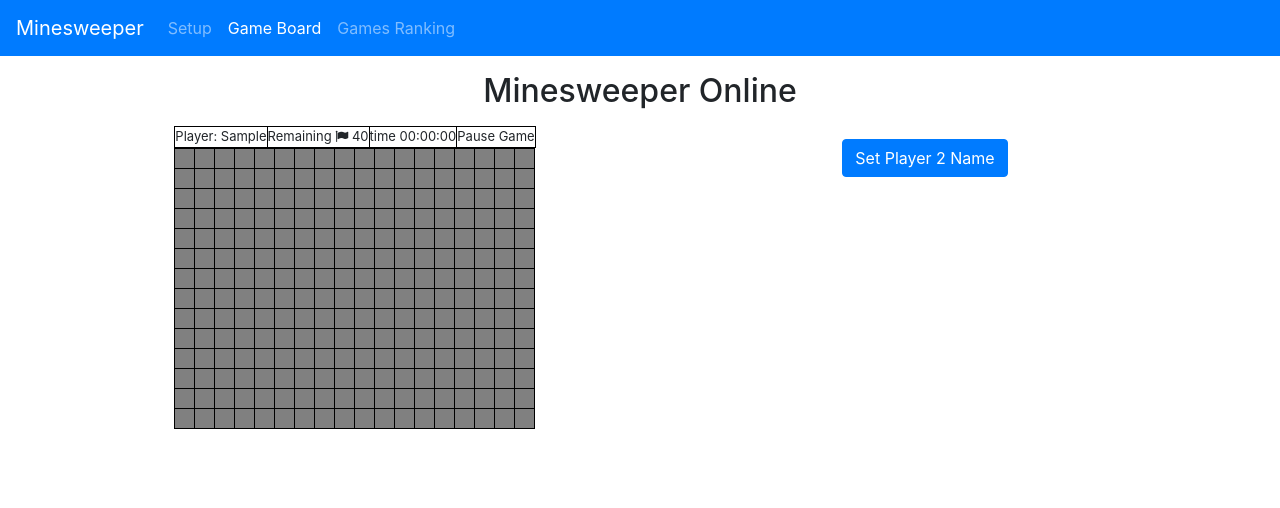
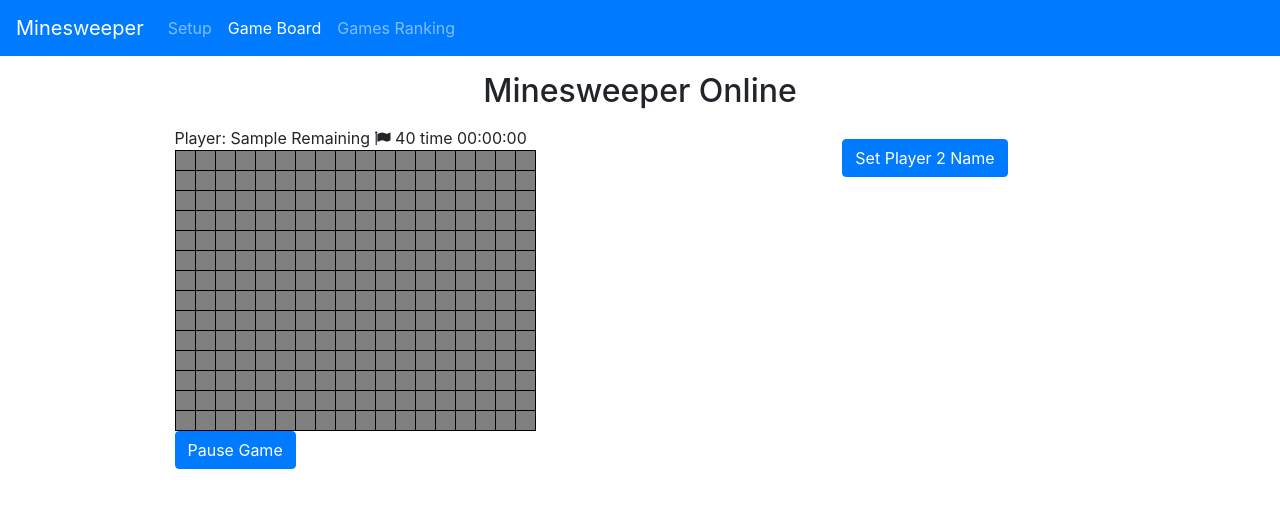
Before and after one commit to camposgaston/minesweeper, an Angular app: page /game-setup in a window 1280 px wide. Both pictures are taken after typing "Sample" into the empty fields and a click on the button "Save". Shown: the top 508 px of the page. Built offline with nearby package versions, Linux system fonts and the light colour scheme.

Commit message:
alert layouts with bootstrap grid system

```diff
--- a/src/app/components/minesweeper/minesweeper.component.html
+++ b/src/app/components/minesweeper/minesweeper.component.html
@@ -1,20 +1,9 @@
 <div class="container">
     <div class="row justify-content-center">
+
         <div class="col-12" *ngIf="gameStatus==='Ready' || gameStatus==='Playing'">
-
-            <div class="row justify-content-center">
-                <div class="col-12">
-                    <table>
-                        <tbody>
-                            <tr class="data">
-                                <td> Player: {{playerName}}</td>
-                                <td> Remaining <i class="fa fa-flag"></i> {{availableFlags}}</td>
-                                <td> time {{timerValue | showTime}}</td>
-                                <td (click)="pauseGame()">Pause Game</td>
-                            </tr>
-                        </tbody>
-                    </table>
-                </div>
+            <div class="row">
+                <div class="col-12 justify-content-center">Player: {{playerName}} Remaining <i class="fa fa-flag"></i> {{availableFlags}} time {{timerValue | showTime}} </div>
             </div>
 
             <table>
@@ -25,36 +14,41 @@
                     </tr>
                 </tbody>
             </table>
+            <div class="row justify-content-center">
+                <div class="col-12 justify-content-center"><button type="button alert-button block" class="btn btn-primary" (click)="pauseGame()">Pause Game</button></div>
+            </div>
         </div>
 
 
         <div *ngIf="gameStatus==='Finished'" class="col-12 d-flex justify-content-center alert" [ngClass]="{'alert-success': solved,'alert-danger':!solved}" role="alert">
-            <table>
-                <tr>
-                    <td>
-                        <span *ngIf="solved">Congratulations!!!! you won level {{level}} in {{timerValue | showTime}}!</span>
-                        <span *ngIf="!solved">Game Over, Man!</span>
-                    </td>
-                </tr>
-                <tr>
-                    <td>
-                        <button type="button alert-button block" class="btn btn-primary" (click)="playAgain()">Play Again</button>
-                    </td>
-                </tr>
-            </table>
+            <div class="row">
+                <div class="col-12 d-flex justify-content-center mt-2 mb-2">
+                    <span *ngIf="solved">Congratulations!!!! you won level {{level}} in {{timerValue | showTime}}!</span>
+                    <span *ngIf="!solved">Game Over, Man!</span>
+                </div>
+                <div class="col-12 d-flex justify-content-center mt-2 mb-2">
+                    <button type="button alert-button" class="btn btn-primary" (click)="playAgain()">Play Again</button>
+                </div>
+            </div>
         </div>
 
         <div *ngIf="gameStatus==='On Hold Finished' || gameStatus==='On Hold Ready'" class=" alert-dangercol-12 d-flex justify-content-center alert" role="alert">
             <span>Waiting player's turn</span>
         </div>
 
-        <div *ngIf="gameStatus==='Paused'" class=" alert-dangercol-12 d-flex justify-content-center alert" role="alert alert-success">
-            <button type="button alert-button block" class="btn btn-primary" (click)="resumeGame()">Resume Saved Game</button>
-            <button type="button alert-button block" class="btn btn-primary" (click)="newGameSameoptions()">Start New Game</button>
+        <div *ngIf="gameStatus==='Paused'" class="block">
+            <div class="row">
+                <div class="col-12 d-flex justify-content-center mt-2 mb-2">
+                    <button type="button alert-button" class="block btn btn-primary" (click)="resumeGame()">Resume Paused Game</button>
+                </div>
+                <div class="col-12 d-flex justify-content-center mt-2 mb-2">
+                    <button type="button alert-button" class="block btn btn-primary" (click)="newGameSameoptions()">Start New Game</button>
+                </div>
+            </div>
         </div>
 
         <div *ngIf="gameStatus==='Waiting Player'" class=" alert-dangercol-12 d-flex justify-content-center alert" role="alert alert-success">
-            <button type="button alert-button block" class="btn btn-primary" (click)="settings()">Set Player 2 Name</button>
+            <button type="button alert-button " class="btn btn-primary" (click)="settings()">Set Player 2 Name</button>
         </div>
 
     </div>
```
